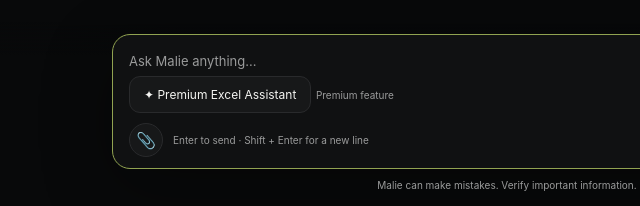
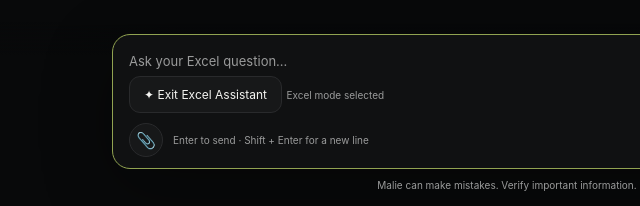
Before and after one commit to osumemamuromu-blip/Oracle-ai, a plain HTML site: page public/index.html in a window 1280 px wide. Both pictures are taken after a click on the button "✦ Premium Excel Assistant". Shown: the part 595-801 px from the top of the page, 258-898 px from the left. Drawn offline with nearby package versions, Linux system fonts and the light colour scheme; no server answers.

Commit message:
Update index.html

```diff
--- a/public/index.html
+++ b/public/index.html
@@ -493,6 +493,10 @@
 
 /* ───────── Config ───────── */
 const API = "https://oracle-ai.osumemamuromu.workers.dev";
+  let excelMode = false;
+
+
+
 const PDFJS_URL = "https://cdnjs.cloudflare.com/ajax/libs/pdf.js/3.11.174/pdf.min.js";
 const PDFJS_WORKER = "https://cdnjs.cloudflare.com/ajax/libs/pdf.js/3.11.174/pdf.worker.min.js";
 const TESS_URL = "https://cdnjs.cloudflare.com/ajax/libs/tesseract.js/5.0.5/tesseract.min.js";
@@ -518,6 +522,24 @@
 
 /* ───────── Helpers ───────── */
 const $ = id => document.getElementById(id);
+  const excelModeBtn = $("excelModeBtn");
+const excelModeStatus = $("excelModeStatus");
+
+excelModeBtn.addEventListener("click", () => {
+  excelMode = !excelMode;
+
+  excelModeBtn.textContent = excelMode
+    ? "✦ Exit Excel Assistant"
+    : "✦ Premium Excel Assistant";
+
+  excelModeStatus.textContent = excelMode
+    ? "Excel mode selected"
+    : "Premium feature";
+
+  $("prompt").placeholder = excelMode
+    ? "Ask your Excel question..."
+    : "Ask Malie anything...";
+});
 
 function esc(s) {
   return String(s ?? "")
```
